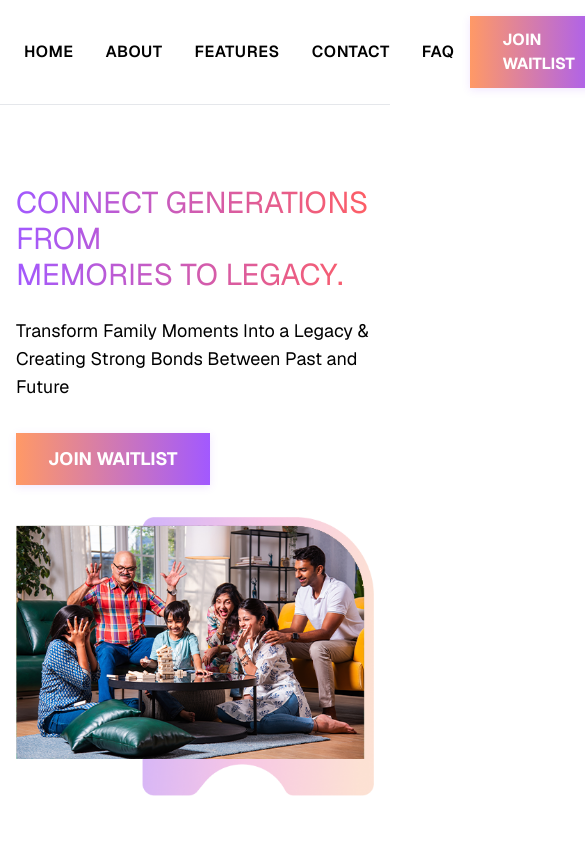
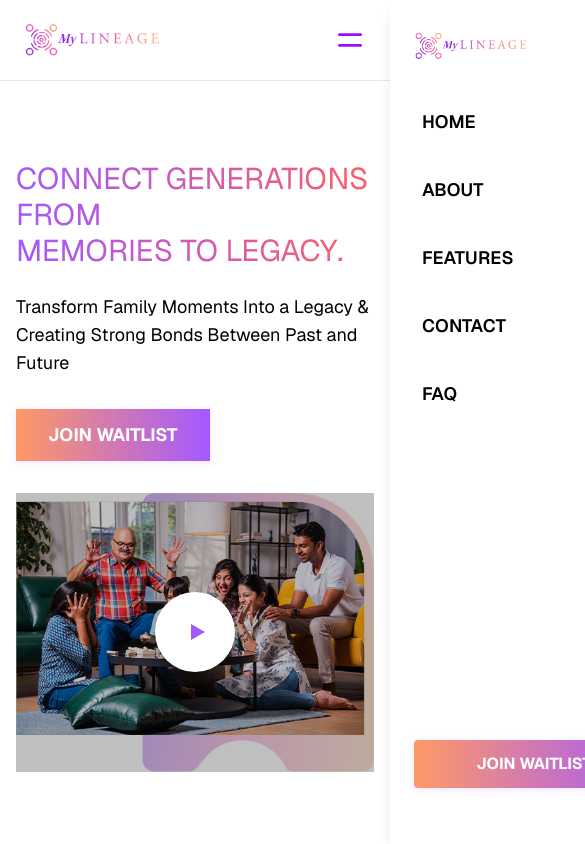
Before and after one commit to TheLineageProject/Lineage-Testers, a Next.js app: page / in a window 390 px wide. Shown: the top 844 px of the page, 585 px wide, since content can reach past the window. Built offline with nearby package versions, Linux system fonts and the light colour scheme.

Commit message:
responsive navbar

```diff
--- a/src/app/page.tsx
+++ b/src/app/page.tsx
@@ -160,6 +160,7 @@ export default function Home() {
   const [email, setEmail] = useState('');
   const [loading, setLoading] = useState(false);
   const [error, setError] = useState('');
+  const [showVideo, setShowVideo] = useState(false);
 
   async function handleEmailSubmit() {
     setLoading(true);
@@ -188,7 +189,7 @@ export default function Home() {
       <Navbar />
 
       {/* Hero Section */}
-      <div className="w-full bg-white py-20 flex flex-col md:flex-row items-center justify-center gap-8 px-4 md:px-12 md:py-20">
+      <section id="hero" className="w-full bg-white py-20 flex flex-col md:flex-row items-center justify-center gap-8 px-4 md:px-12 md:py-20">
 
         <div className="flex-1 max-w-xl">
           <h1 className="text-3xl md:text-5xl mb-6" style={{
@@ -213,13 +214,49 @@ export default function Home() {
           </button>
         </div>
         {/* Right: Image/Video Placeholder */}
-        <div className="flex-1 flex justify-center items-center">
-          <img src="/thumbnail.png" alt="Family playing" className="object-cover w-full h-full" />
-          {/* For video, you could use: <video src="/yourvideo.mp4" controls className="object-cover w-full h-full" /> */}
+        <div className="flex-1 flex justify-center items-center relative">
+          <div className="overflow-hidden flex items-center justify-center relative">
+            <img src="/thumbnail.png" alt="Family playing" className="object-cover w-full h-full" />
+            {/* Play Button Overlay */}
+            <button
+              className="absolute inset-0 flex items-center justify-center focus:outline-none"
+              style={{ background: 'rgba(0,0,0,0.25)' }}
+              onClick={() => setShowVideo(true)}
+              aria-label="Play video"
+            >
+              <span className="bg-white bg-opacity-80 rounded-full p-4 shadow-lg hover:scale-110 transition-transform">
+                <svg width="48" height="48" viewBox="0 0 48 48" fill="none" xmlns="http://www.w3.org/2000/svg">
+                  <circle cx="24" cy="24" r="24" fill="#fff" fillOpacity="0.8"/>
+                  <polygon points="20,16 34,24 20,32" fill="#a259ff" />
+                </svg>
+              </span>
+            </button>
+          </div>
         </div>
-      </div>
+        {/* Video Overlay */}
+        {showVideo && (
+          <div className="fixed inset-0 z-50 flex items-center justify-center bg-black bg-opacity-80">
+            <div className="relative w-full h-full flex items-center justify-center">
+              <button
+                className="absolute top-6 right-8 z-50 text-white text-4xl font-bold hover:text-pink-300 focus:outline-none"
+                onClick={() => setShowVideo(false)}
+                aria-label="Close video"
+              >
+                &times;
+              </button>
+              <video
+                src="/video.mp4"
+                controls
+                autoPlay
+                className="rounded-2xl shadow-2xl max-w-3xl w-full h-auto bg-black"
+                style={{ maxHeight: '80vh' }}
+              />
+            </div>
+          </div>
+        )}
+      </section>
 
-      <section className="w-full bg-gradient-to-br from-purple-600 via-purple-700 to-purple-800 overflow-hidden py-16 relative">
+      <section id="about" className="w-full bg-gradient-to-br from-purple-600 via-purple-700 to-purple-800 overflow-hidden py-16 relative">
         <div className="absolute inset-0 w-full h-full opacity-20">
           <img src="/blob-scatter-haikei.svg" alt="background pattern" className="w-full h-full object-cover" />
         </div>
--- a/src/components/Navbar.tsx
+++ b/src/components/Navbar.tsx
@@ -1,7 +1,8 @@
 import Image from "next/image";
+import { useState } from "react";
 
 const navItems = [
-  { label: "HOME", href: "#home" },
+  { label: "HOME", href: "#hero" },
   { label: "ABOUT", href: "#about" },
   { label: "FEATURES", href: "#features" },
   { label: "CONTACT", href: "#waitlist" },
@@ -9,15 +10,16 @@ const navItems = [
 ];
 
 const Navbar = () => {
+  const [menuOpen, setMenuOpen] = useState(false);
   return (
     <nav className="w-full bg-white flex items-center justify-between py-4 px-6 border-b border-gray-200 sticky top-0 z-50">
       {/* Logo */}
-      <a href="#home" className="flex items-center">
+      <a href="#home" className="flex items-center z-50">
         <Image src="/footer-logo.png" alt="My Lineage Logo" width={176} height={64} priority className="h-12 w-auto sm:h-16 sm:w-44" />
       </a>
-      {/* Nav Links */}
+      {/* Nav Links (desktop) */}
       <div className="flex-1 flex justify-center">
-        <ul className="flex space-x-8 text-base font-semibold">
+        <ul className="hidden md:flex space-x-8 text-base font-semibold">
           {navItems.map((item) => (
             <li key={item.label}>
               <a
@@ -31,10 +33,10 @@ const Navbar = () => {
           ))}
         </ul>
       </div>
-      {/* Join Waitlist Button */}
+      {/* Join Waitlist Button (desktop) */}
       <a
         href="#waitlist"
-        className="ml-4 px-8 py-3 text-white font-bold text-base"
+        className="hidden md:inline-block ml-4 px-8 py-3 text-white font-bold text-base"
         style={{
           background: 'linear-gradient(90deg, #ff9966 0%, #a259ff 100%)',
           boxShadow: '0 2px 8px rgba(162,89,255,0.15)'
@@ -42,6 +44,63 @@ const Navbar = () => {
       >
         JOIN WAITLIST
       </a>
+      {/* Hamburger for mobile */}
+      <button
+        className="md:hidden flex items-center justify-center ml-auto"
+        onClick={() => setMenuOpen((open) => !open)}
+        aria-label="Toggle menu"
+      >
+        <svg width="32" height="32" fill="none" viewBox="0 0 24 24" stroke="currentColor" className="text-purple-600">
+          {menuOpen ? (
+            <path strokeLinecap="round" strokeLinejoin="round" strokeWidth={2} d="M6 18L18 6M6 6l12 12" />
+          ) : (
+            <path strokeLinecap="round" strokeLinejoin="round" strokeWidth={2} d="M4 8h16M4 16h16" />
+          )}
+        </svg>
+      </button>
+      {/* Mobile Menu Overlay */}
+      {menuOpen && (
+        <div className="fixed inset-0 bg-transparent bg-opacity-20 backdrop-blur-sm z-40 md:hidden" onClick={() => setMenuOpen(false)}></div>
+      )}
+      {/* Mobile Menu */}
+      <div
+        className={`fixed top-0 right-0 h-full w-72 bg-white shadow-lg z-50 transform transition-transform duration-300 ease-in-out md:hidden ${menuOpen ? 'translate-x-0' : 'translate-x-full'}`}
+      >
+        <div className="flex flex-col h-full p-6">
+          <div className="flex items-center justify-between mb-8">
+            <Image src="/footer-logo.png" alt="My Lineage Logo" width={120} height={44} className="h-10 w-auto" />
+            <button onClick={() => setMenuOpen(false)} aria-label="Close menu" className="p-2">
+              <svg width="28" height="28" fill="none" viewBox="0 0 24 24" stroke="currentColor" className="text-purple-600">
+                <path strokeLinecap="round" strokeLinejoin="round" strokeWidth={2} d="M6 18L18 6M6 6l12 12" />
+              </svg>
+            </button>
+          </div>
+          <ul className="flex flex-col space-y-6 text-lg font-semibold">
+            {navItems.map((item) => (
+              <li key={item.label}>
+                <a
+                  href={item.href}
+                  className="block py-2 px-2 rounded hover:bg-purple-50 hover:text-pink-500 transition-colors duration-200"
+                  onClick={() => setMenuOpen(false)}
+                >
+                  {item.label}
+                </a>
+              </li>
+            ))}
+          </ul>
+          <a
+            href="#waitlist"
+            className="mt-auto mb-8 px-8 py-3 text-white font-bold text-base rounded shadow text-center"
+            style={{
+              background: 'linear-gradient(90deg, #ff9966 0%, #a259ff 100%)',
+              boxShadow: '0 2px 8px rgba(162,89,255,0.15)'
+            }}
+            onClick={() => setMenuOpen(false)}
+          >
+            JOIN WAITLIST
+          </a>
+        </div>
+      </div>
     </nav>
   );
 };
```
Also changed, not shown: 1 other file (tests, documents, lock files or other folders).
